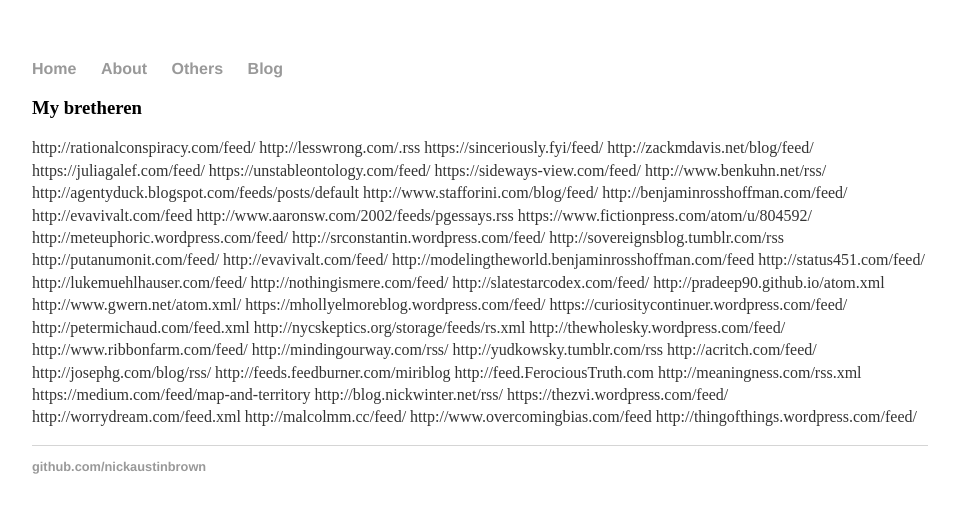
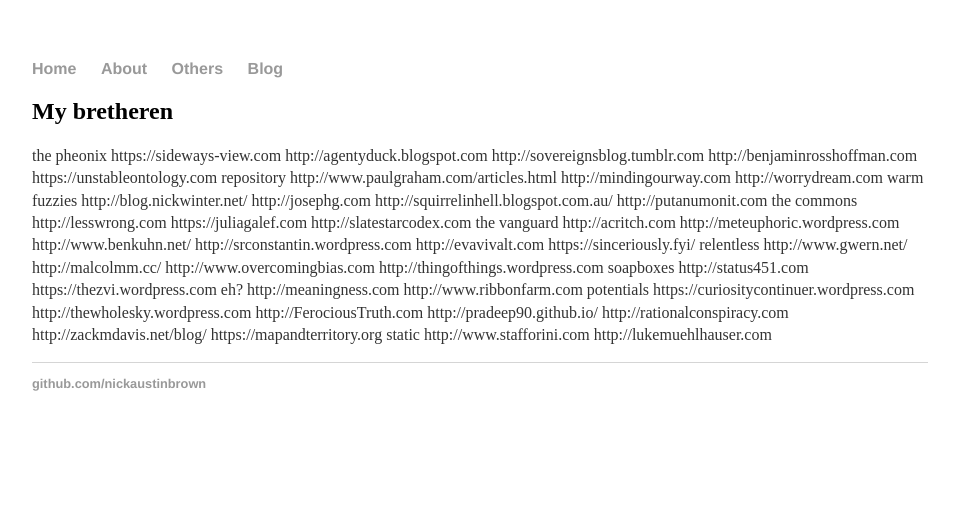
Before and after one commit to slavachalnev/nickaustinbrown.github.io, a Jekyll site: the page built from others/index.html, in a window 1280 px wide. Shown: the top 513 px of the page, without its empty margins (160-1116 px from the left). Built offline with Jekyll 4.4.1, drawn with Linux system fonts in a browser that asks for light colours.

Commit message:
Update index.html

```diff
--- a/others/index.html
+++ b/others/index.html
@@ -3,57 +3,64 @@
 title: Nick Brown
 ---
 <div class="blurb">
-	<h3>My bretheren</h3>
+	<h2>My bretheren</h2>
+<p>
+the pheonix
+https://sideways-view.com
+http://agentyduck.blogspot.com
+http://sovereignsblog.tumblr.com
+http://benjaminrosshoffman.com
+https://unstableontology.com
 
-	<p>
+repository
+http://www.paulgraham.com/articles.html
+http://mindingourway.com
+http://worrydream.com
 
+warm fuzzies
+http://blog.nickwinter.net/
+http://josephg.com
+http://squirrelinhell.blogspot.com.au/
+http://putanumonit.com
 
- http://rationalconspiracy.com/feed/
- http://lesswrong.com/.rss
- https://sinceriously.fyi/feed/
- http://zackmdavis.net/blog/feed/
- https://juliagalef.com/feed/
- https://unstableontology.com/feed/
- https://sideways-view.com/feed/
- http://www.benkuhn.net/rss/
- http://agentyduck.blogspot.com/feeds/posts/default
- http://www.stafforini.com/blog/feed/
- http://benjaminrosshoffman.com/feed/
- http://evavivalt.com/feed
- http://www.aaronsw.com/2002/feeds/pgessays.rss
- https://www.fictionpress.com/atom/u/804592/
- http://meteuphoric.wordpress.com/feed/
- http://srconstantin.wordpress.com/feed/
- http://sovereignsblog.tumblr.com/rss
- http://putanumonit.com/feed/
- http://evavivalt.com/feed/
- http://modelingtheworld.benjaminrosshoffman.com/feed
- http://status451.com/feed/
- http://lukemuehlhauser.com/feed/
- http://nothingismere.com/feed/
- http://slatestarcodex.com/feed/
- http://pradeep90.github.io/atom.xml
- http://www.gwern.net/atom.xml/
- https://mhollyelmoreblog.wordpress.com/feed/
- https://curiositycontinuer.wordpress.com/feed/
- http://petermichaud.com/feed.xml
- http://nycskeptics.org/storage/feeds/rs.xml
- http://thewholesky.wordpress.com/feed/
- http://www.ribbonfarm.com/feed/
- http://mindingourway.com/rss/
- http://yudkowsky.tumblr.com/rss
- http://acritch.com/feed/
- http://josephg.com/blog/rss/
- http://feeds.feedburner.com/miriblog
- http://feed.FerociousTruth.com
- http://meaningness.com/rss.xml
- https://medium.com/feed/map-and-territory
- http://blog.nickwinter.net/rss/
- https://thezvi.wordpress.com/feed/
- http://worrydream.com/feed.xml
- http://malcolmm.cc/feed/
- http://www.overcomingbias.com/feed
- http://thingofthings.wordpress.com/feed/
+the commons
+http://lesswrong.com
+https://juliagalef.com
+http://slatestarcodex.com
 
+the vanguard
+http://acritch.com
+http://meteuphoric.wordpress.com
+http://www.benkuhn.net/
+http://srconstantin.wordpress.com
+http://evavivalt.com
+https://sinceriously.fyi/
+
+relentless
+http://www.gwern.net/
+http://malcolmm.cc/
+http://www.overcomingbias.com
+http://thingofthings.wordpress.com
+
+soapboxes
+http://status451.com
+https://thezvi.wordpress.com
+
+eh?
+http://meaningness.com
+http://www.ribbonfarm.com
+
+potentials
+https://curiositycontinuer.wordpress.com
+http://thewholesky.wordpress.com
+http://FerociousTruth.com
+http://pradeep90.github.io/
+http://rationalconspiracy.com
+http://zackmdavis.net/blog/
+https://mapandterritory.org
+
+static
+http://www.stafforini.com
+http://lukemuehlhauser.com
 </p>
 </div><!-- /.blurb -->
```
